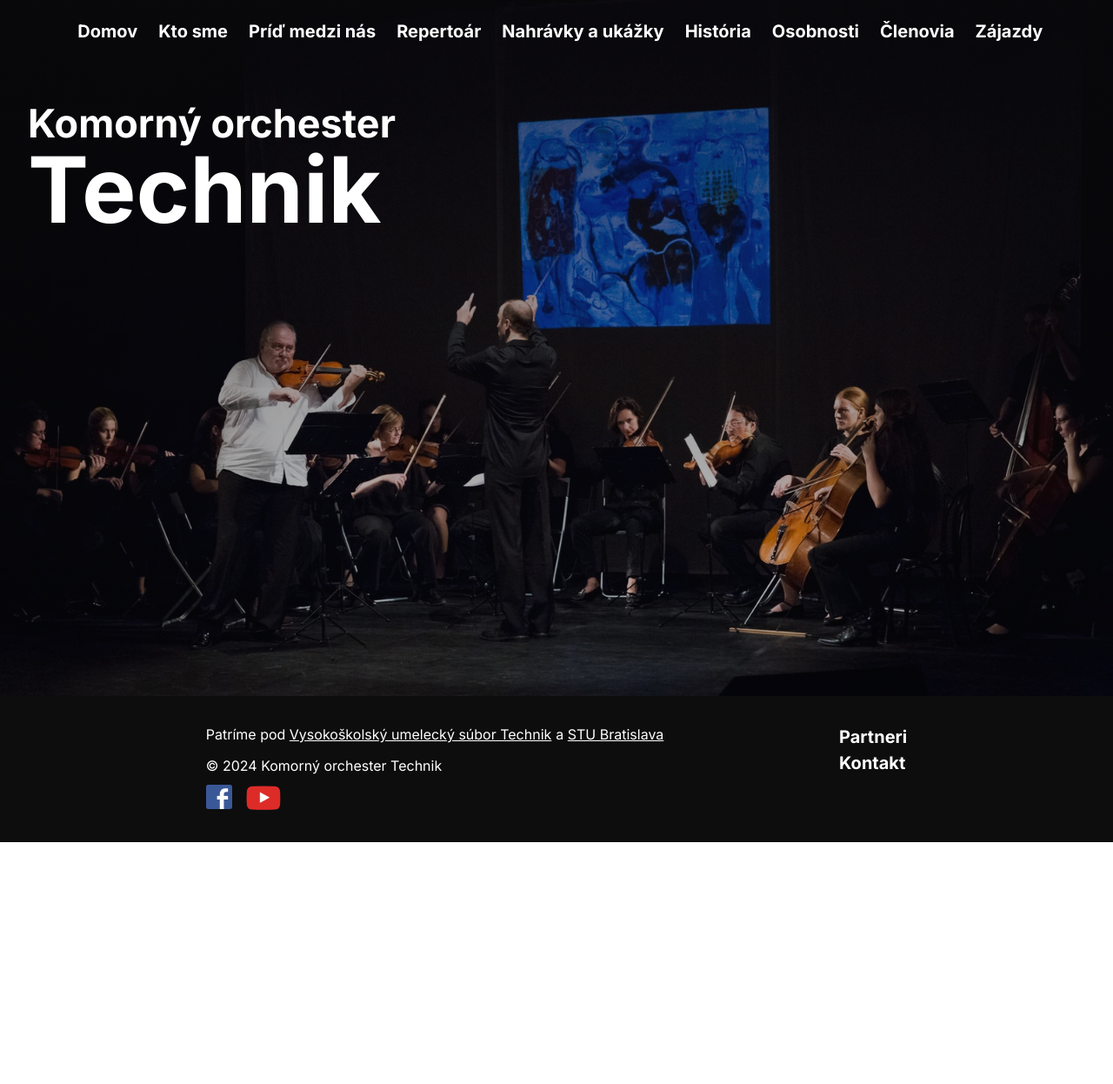
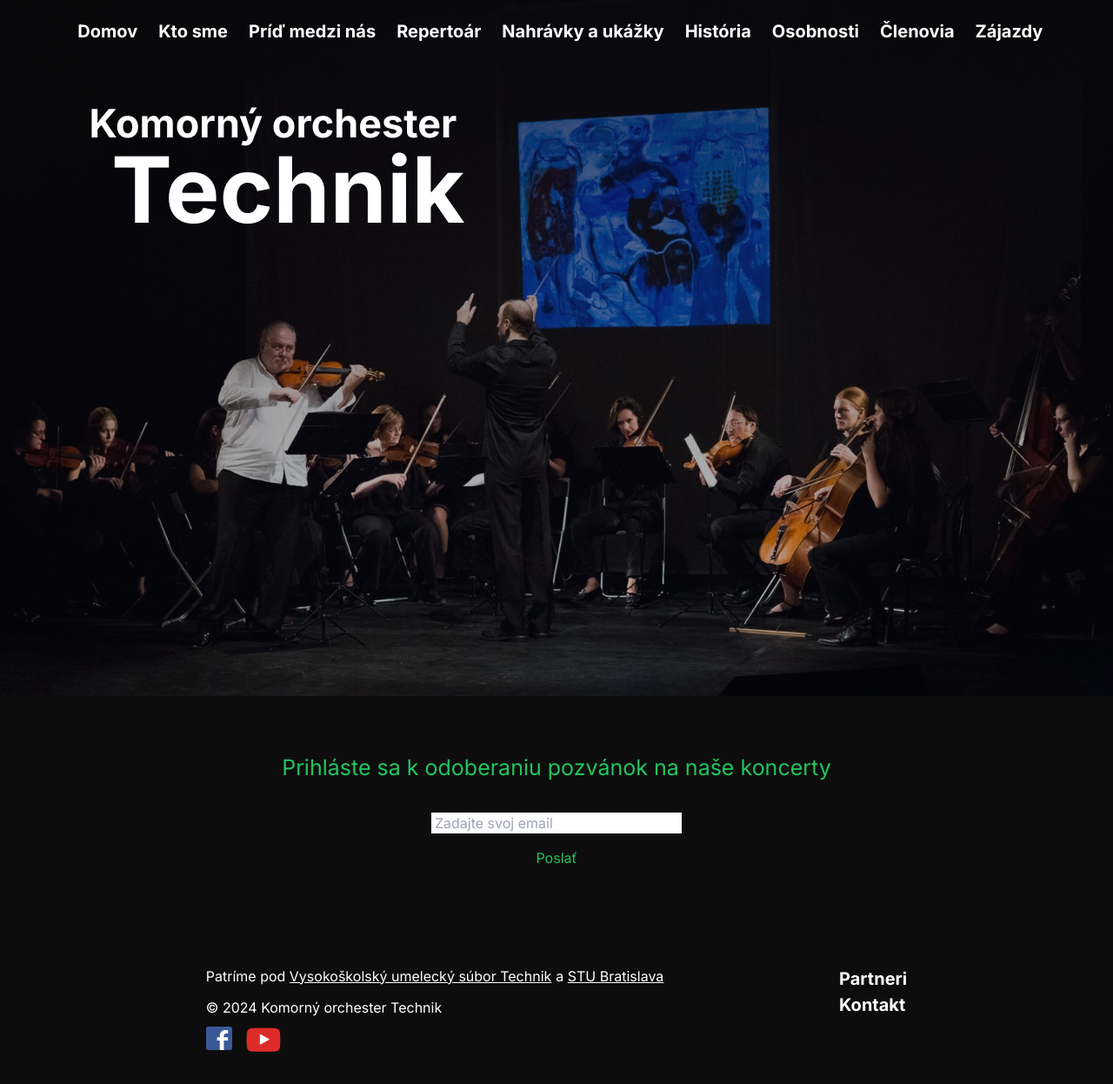
Before and after one commit to pkvarg/technik.sk, a Next.js app: page / in a window 1280 px wide. Shown: the whole page at 87% size. Before the commit the page ends 968 px from the top, so only its background shows below. Built offline with nearby package versions, Linux system fonts and the light colour scheme.

Commit message:
api subscriber

```diff
--- /dev/null
+++ b/app/admin/page.tsx
@@ -0,0 +1,7 @@
+import React from 'react';
+
+const page = () => {
+  return <div>Login</div>;
+};
+
+export default page;
--- /dev/null
+++ b/app/api/subscribe/route.ts
@@ -0,0 +1,23 @@
+import prisma from '@/app/libs/prismadb';
+import { NextResponse } from 'next/server';
+
+export async function PUT(req: Request) {
+  if (req.method !== 'PUT') {
+    return NextResponse.json({ message: 'Wrong method!' });
+  }
+  const { email } = await req.json();
+
+  try {
+    console.log(email, process.env.DATABASE_URL);
+    const sub = await prisma.subscriber.create({
+      data: {
+        email,
+      },
+    });
+
+    return NextResponse.json('ok');
+  } catch (error) {
+    console.log(error);
+    return NextResponse.json({ error });
+  }
+}
--- /dev/null
+++ b/app/components/MailingList.tsx
@@ -0,0 +1,43 @@
+'use client';
+import React, { useState } from 'react';
+import axios from 'axios';
+import { toast } from 'react-hot-toast';
+
+const MailingList = () => {
+  const [email, setEmail] = useState('');
+
+  const subscribe = async () => {
+    const res = await axios.put('api/subscribe', {
+      email,
+    });
+    console.log(res.data);
+    if (res?.data) {
+      toast.success('Ďakujeme!');
+    } else {
+      toast.error('Nastala chyba. Napíšte nám email, prosím.');
+    }
+  };
+
+  return (
+    <div className="flex flex-col items-center justify-center p-16 text-green-500">
+      <p className="text-[25px]">
+        Prihláste sa k odoberaniu pozvánok na naše koncerty
+      </p>
+      <input
+        type="text"
+        placeholder="Zadajte svoj email"
+        value={email}
+        onChange={(e) => setEmail(e.target.value)}
+        className=" mt-8 w-[25%] pl-1 text-[#0d0d0e]"
+      />
+      <button
+        onClick={subscribe}
+        className="my-4 hover:rounded-xl hover:border hover:border-white hover:p-2"
+      >
+        Poslať
+      </button>
+    </div>
+  );
+};
+
+export default MailingList;
--- a/app/components/Navbar.tsx
+++ b/app/components/Navbar.tsx
@@ -60,7 +60,7 @@ const Navbar = () => {
                 <li>
                   <Link
                     href={'/'}
-                    className="cursor-pointer hover:text-[#1f8851]"
+                    className="cursor-pointer hover:text-green-500"
                   >
                     Domov
                   </Link>
@@ -69,7 +69,7 @@ const Navbar = () => {
                 <li>
                   <Link
                     href={'/about'}
-                    className="cursor-pointer hover:text-[#1f8851]"
+                    className="cursor-pointer hover:text-green-500"
                   >
                     Kto sme
                   </Link>
@@ -77,7 +77,7 @@ const Navbar = () => {
                 <li>
                   <Link
                     href={'/contact'}
-                    className="cursor-pointer hover:text-[#1f8851]"
+                    className="cursor-pointer hover:text-green-500"
                   >
                     Príď medzi nás
                   </Link>
@@ -85,7 +85,7 @@ const Navbar = () => {
                 <li>
                   <Link
                     href={'/contact'}
-                    className="cursor-pointer hover:text-[#1f8851]"
+                    className="cursor-pointer hover:text-green-500"
                   >
                     Repertoár
                   </Link>
@@ -93,7 +93,7 @@ const Navbar = () => {
                 <li>
                   <Link
                     href={'/contact'}
-                    className="cursor-pointer hover:text-[#1f8851]"
+                    className="cursor-pointer hover:text-green-500"
                   >
                     Nahrávky a ukážky
                   </Link>
@@ -101,7 +101,7 @@ const Navbar = () => {
                 <li>
                   <Link
                     href={'/contact'}
-                    className="cursor-pointer hover:text-[#1f8851]"
+                    className="cursor-pointer hover:text-green-500"
                   >
                     História
                   </Link>
@@ -109,7 +109,7 @@ const Navbar = () => {
                 <li>
                   <Link
                     href={'/contact'}
-                    className="cursor-pointer hover:text-[#1f8851]"
+                    className="cursor-pointer hover:text-green-500"
                   >
                     Osobnosti
                   </Link>
@@ -117,7 +117,7 @@ const Navbar = () => {
                 <li>
                   <Link
                     href={'/contact'}
-                    className="cursor-pointer hover:text-[#1f8851]"
+                    className="cursor-pointer hover:text-green-500"
                   >
                     Členovia
                   </Link>
@@ -125,7 +125,7 @@ const Navbar = () => {
                 <li>
                   <Link
                     href={'/contact'}
-                    className="cursor-pointer hover:text-[#1f8851]"
+                    className="cursor-pointer hover:text-green-500"
                   >
                     Zájazdy
                   </Link>
--- a/app/layout.tsx
+++ b/app/layout.tsx
@@ -2,6 +2,7 @@ import type { Metadata } from 'next';
 import { Inter } from 'next/font/google';
 import './globals.css';
 import Footer from './components/Footer';
+import { Toaster } from 'react-hot-toast';
 
 const inter = Inter({ subsets: ['latin'] });
 
@@ -18,6 +19,7 @@ export default function RootLayout({
   return (
     <html lang="en">
       <body className={inter.className}>
+        <Toaster />
         {children}
         <Footer />
       </body>
--- /dev/null
+++ b/app/libs/prismadb.ts
@@ -0,0 +1,10 @@
+import { PrismaClient } from '@prisma/client'
+
+declare global {
+  var prisma: PrismaClient | undefined
+}
+
+const client = globalThis.prisma || new PrismaClient()
+if (process.env.NODE_ENV !== 'production') globalThis.prisma = client
+
+export default client
--- a/app/page.tsx
+++ b/app/page.tsx
@@ -1,19 +1,21 @@
 import Image from 'next/image';
 import Navbar from './components/Navbar';
+import MailingList from './components/MailingList';
 
 export default function Home() {
   return (
-    <main className="relative h-screen">
+    <main className="relative bg-[#0d0d0e]">
       <div className="techhero h-[100vh]">
         <Navbar />
-        <h1 className="pl-8 text-[45px] font-bold leading-[45px] text-white lg:pt-8 lg:leading-[75px]">
+        <h1 className="pl-8 text-[45px] font-bold leading-[45px] text-white lg:pl-[8%] lg:pt-8 lg:leading-[75px]">
           {' '}
           Komorný orchester
         </h1>
-        <h2 className="-mt-2 pl-8 text-[75px] font-bold text-white  lg:-mt-10 lg:text-[105px]">
+        <h2 className="-mt-2 pl-8 text-[75px] font-bold text-white lg:-mt-10  lg:pl-[10%] lg:text-[105px]">
           Technik
         </h2>
       </div>
+      <MailingList />
     </main>
   );
 }
--- a/package.json
+++ b/package.json
@@ -9,12 +9,15 @@
     "lint": "next lint"
   },
   "dependencies": {
+    "@prisma/client": "^5.8.0",
     "axios": "^1.6.5",
     "next": "14.0.4",
     "prettier-plugin-tailwindcss": "^0.5.11",
+    "prisma": "^5.8.0",
     "react": "^18",
     "react-cookie-consent": "^9.0.0",
     "react-dom": "^18",
+    "react-hot-toast": "^2.4.1",
     "react-icons": "^4.12.0"
   },
   "devDependencies": {
```
Also changed, not shown: 2 other files (tests, documents, lock files or other folders).
